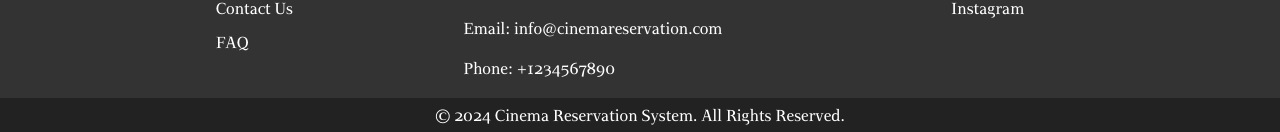
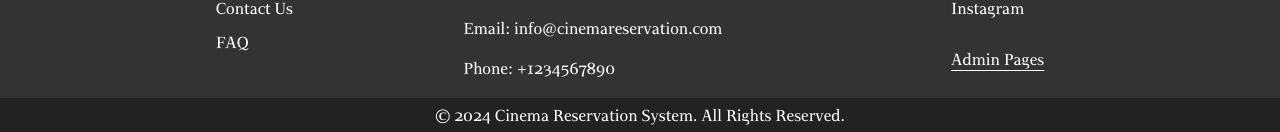
Before and after one commit to CordialBeatle0/cinema-reservation-system, a website: page public/index.html in a window 1280 px wide. Shown: the part 2460-2592 px from the top of the page. Drawn offline with nearby package versions, Linux system fonts and the light colour scheme.

Commit message:
added the admin pages link to the footer

```diff
--- a/public/includes/footer.html
+++ b/public/includes/footer.html
@@ -24,6 +24,14 @@
         <li><a href="#">Facebook</a></li>
         <li><a href="#">Twitter</a></li>
         <li><a href="#">Instagram</a></li>
+        <br />
+        <li>
+          <a
+            href="/admin/AdminMovieDashboard.html"
+            style="text-decoration: underline; text-underline-offset: 5px"
+            >Admin Pages</a
+          >
+        </li>
       </ul>
     </div>
   </div>
```
